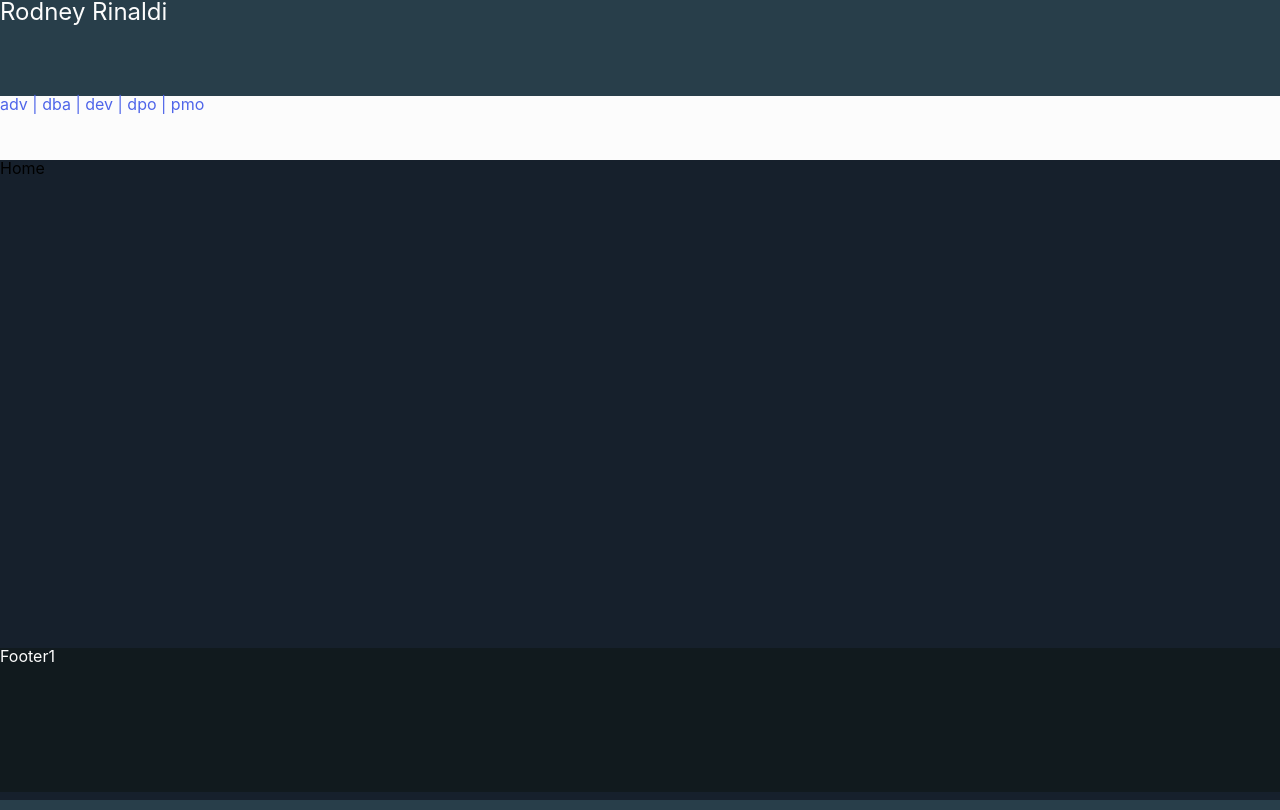
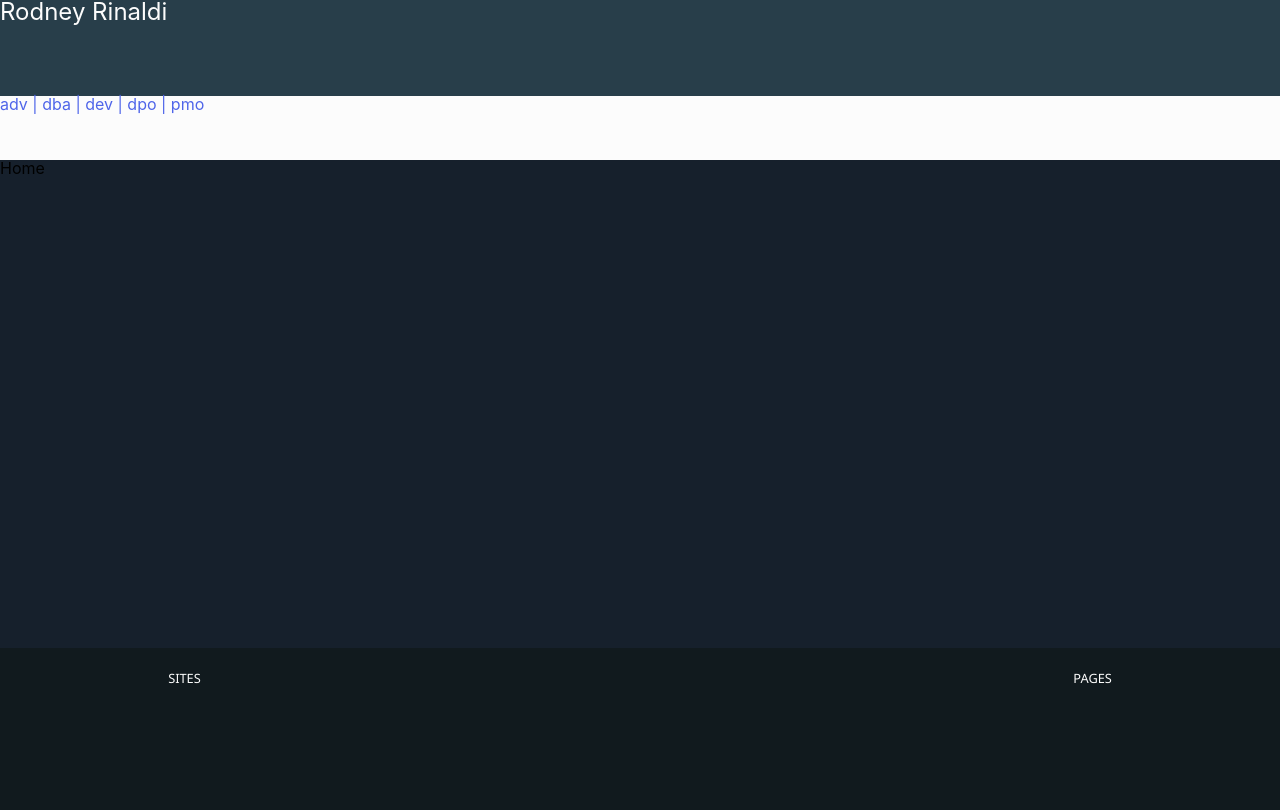
Before and after one commit to rodneyrinaldi/rodneyrinaldi, a Gatsby site: page / in a window 1280 px wide. Built offline with nearby package versions, Linux system fonts and the light colour scheme; Gatsby itself is replaced by a stand-in of ours.

Commit message:
Footer component has created

```diff
--- a/package.json
+++ b/package.json
@@ -18,7 +18,8 @@
     "react": "^16.12.0",
     "react-dom": "^16.12.0",
     "react-helmet": "^5.2.1",
-    "styled-components": "^5.0.1"
+    "styled-components": "^5.0.1",
+    "styled-icons": "^10.2.1"
   },
   "devDependencies": {
     "prettier": "^1.19.1"
--- /dev/null
+++ b/src/components/Midias/content.js
@@ -0,0 +1,22 @@
+const handle = 'rodneyrinaldi';
+
+const links = [
+  {
+    lable: "Linkedin",
+    url: `https://linkedin.com/in/${handle}`
+  },
+  {
+    lable: "Github",
+    url: `https://github.com/${handle}`
+  },
+  {
+    lable: "Facebook",
+    url: `https://facebook.com/${handle}`
+  },
+  {
+    lable: "Twitter",
+    url: `https://twitter.com/${handle}`
+  }
+]
+
+export default links;
--- /dev/null
+++ b/src/components/Midias/icons.js
@@ -0,0 +1,13 @@
+import { Linkedin } from '@styled-icons/boxicons-logos/Linkedin';
+import { GithubOutline } from '@styled-icons/evaicons-outline/GithubOutline';
+import { Facebook } from '@styled-icons/boxicons-logos/Facebook';
+import { TwitterOutline } from '@styled-icons/evaicons-outline/TwitterOutline'
+
+const Icons = {
+  Linkedin,
+  GithubOutline,
+  Facebook,
+  TwitterOutline
+}
+
+export default Icons;
--- /dev/null
+++ b/src/components/Midias/index.js
@@ -0,0 +1,35 @@
+import React from 'react';
+
+import Icons from './Icons';
+import links from './content';
+
+import * as S from './styled';
+
+const MidiaLink = () => (
+  <S.MidiaWapper>
+    <S.MidiaLinkList>
+
+      {links.map((link, i) => {
+        const Icon = Icons[link.label]
+
+        return (
+          <S.MidiaLinkItem key={i}>
+            <S.MidiaLinkLink
+              href={link.url}
+              title={link.label}
+              target="_blank"
+              rel="noopener noreferrer" >
+
+              <S.IconWrapper>
+                {Icon}
+              </S.IconWrapper>
+            </S.MidiaLinkLink>
+          </S.MidiaLinkItem>
+        )
+      })}
+
+    </S.MidiaLinkList>
+  </S.MidiaWapper>
+)
+
+export default MidiaLink;
--- /dev/null
+++ b/src/components/Midias/styled.js
@@ -0,0 +1,32 @@
+import styled from "styled-components";
+
+export const MidiaWapper = styled.nav`
+  margin 2rem auto;
+  widht: 100%
+`
+
+export const MidiaLinkList = styled.ul`
+  align-items: center;
+  display: flex;
+  justify-content: space-around;
+  list-style: none;
+`
+
+export const MidiaLinkItem = styled.li`
+
+`
+export const MidiaLinkLink = styled.a`
+  color #8899a6;
+  text-decoration: none;
+  transition: .5s;
+
+  &:hover {
+    color: #1fa1f2;
+  }
+`
+
+export const IconWrapper = styled.div`
+  fill: #bbb;
+  width: 50px;
+  height: 50px;
+`
--- a/src/components/about/Avatar/styled.js
+++ b/src/components/about/Avatar/styled.js
@@ -3,7 +3,6 @@ import Img from "gatsby-image"
 
 export const AvatarWrapper = styled(Img)`
   color: #283E4A;
-  display: #283E4A;
   background: #FCFCFC;
   border-radius: 50%;
   display: flex;
--- a/src/components/about/Profile/styled.js
+++ b/src/components/about/Profile/styled.js
@@ -2,7 +2,6 @@ import styled from "styled-components"
 
 export const ProfileWrapper = styled.section`
   color: #283E4A;
-  display: #283E4A;
   background: #FCFCFC;
   display: flex;
   flex-direction: column;
--- a/src/components/home/Footer1/index.js
+++ b/src/components/home/Footer1/index.js
@@ -1,5 +1,30 @@
-import React from "react"
+import React from "react";
+import * as S from "./styled";
+import MidiaLink from "../../Midias";
 
-const Footer1 = () => (<h1>Footer1</h1>)
+const Footer1 = () => (
+  <>
+    <S.Footer1Wrapper>
+      <S.Footer1Sites>
+        <S.Footer1Title>SITES</S.Footer1Title>
+        {/* <S.Footer1Link> •  adv  http://adv.rodneyrinaldi.com</S.Footer1Link>
+        <S.Footer1Link> •  dba  http://dba.rodneyrinaldi.com</S.Footer1Link>
+        <S.Footer1Link> •  dev  http://dev.rodneyrinaldi.com</S.Footer1Link>
+        <S.Footer1Link> •  dpo  http://dpo.rodneyrinaldi.com</S.Footer1Link>
+        <S.Footer1Link> •  pmo  http://pmo.rodneyrinaldi.com</S.Footer1Link> */}
+      </S.Footer1Sites>
+      <S.Footer1Midias>
+        <MidiaLink />
+      </S.Footer1Midias>
+      <S.Footer1Pages>
+        <S.Footer1Title>PAGES</S.Footer1Title>
+        {/* <S.Footer1Link>direito como exercício da cidadania • </S.Footer1Link>
+        <S.Footer1Link>conformidade e proteção de dados • </S.Footer1Link>
+        <S.Footer1Link>arquitetura e desenvolvimento de sistemas • </S.Footer1Link>
+        <S.Footer1Link>artigos, notícias e blog • </S.Footer1Link> */}
+      </S.Footer1Pages>
+    </S.Footer1Wrapper>
+  </>
+)
 
 export default Footer1
--- /dev/null
+++ b/src/components/home/Footer1/styled.js
@@ -0,0 +1,42 @@
+import styled from "styled-components"
+import { Link } from "gatsby"
+
+export const Footer1Wrapper = styled.section`
+  color: #FCFCFC;
+  display: flex;
+  width: 100%;
+  padding-top: 1.5rem;
+
+  flex-direction: row;
+  align-items: top;
+  justify-content: space-around;
+`
+
+export const Footer1Sites = styled.div`
+  font-family: 'Segoe UI', sans-serif;
+  font-size: .8rem;
+  text-align: left;
+`
+export const Footer1Midias = styled.div`
+  padding-top: 1.5rem;
+  text-align: center;
+`
+export const Footer1Pages = styled.div`
+  font-family: 'Segoe UI', sans-serif;
+  font-size: .8rem;
+  text-align: right;
+`
+export const Footer1Title = styled.h3`
+  padding-bottom: .5rem;
+`
+export const Footer1Link = styled(Link)`
+  flex-direction: column;
+  align-items: top;
+  color: #fff;
+  text-decorations: none;
+  transition: color .5s;
+
+  &:hover {
+    color: #fff;
+  }
+`
--- a/src/components/home/Header1/styled.js
+++ b/src/components/home/Header1/styled.js
@@ -2,7 +2,6 @@ import styled from "styled-components"
 
 export const Header1Wrapper = styled.section`
 color: #FCFCFC;
-display: #283E4A;
 display: flex;
 flex-direction: column;
 font-size: 1.5em;
--- a/src/components/home/Header2/styled.js
+++ b/src/components/home/Header2/styled.js
@@ -2,12 +2,11 @@ import styled from "styled-components"
 
 export const Header2Wrapper = styled.section`
 color: #FCFCFC;
-display: #283E4A;
 width: 100%;
 padding-top: 1.8rem;
 display: flex;
 text-align: center;
-font-size: 2.6em;
+font-size: 2.2rem;
 flex-direction: column;
 align-items: center;
 justify-items: center;
--- a/src/components/home/Nav1/styled.js
+++ b/src/components/home/Nav1/styled.js
@@ -2,7 +2,6 @@ import styled from "styled-components"
 
 export const Nav1Wrapper = styled.section`
   color: #4F65E9;
-  display: #4F65E9;
   background: #FCFCFC;
   width: 100%;
   padding-top: 2rem;
--- a/src/components/home/Nav2/styled.js
+++ b/src/components/home/Nav2/styled.js
@@ -2,13 +2,12 @@ import styled from "styled-components"
 
 export const Nav2Wrapper = styled.section`
   color: #4F65E9;
-  display: #4F65E9;
   background: #FCFCFC;
   width: 100%;
   padding-top: 2rem;
   display: flex;
   text-align: center;
-  font-size: 1.5em;
+  font-size: 1.2em;
   flex-direction: column;
   align-items: center;
   justify-items: center;
```
Also changed, not shown: src/images/rodneyrinaldi-icon.png, 1 other file.
